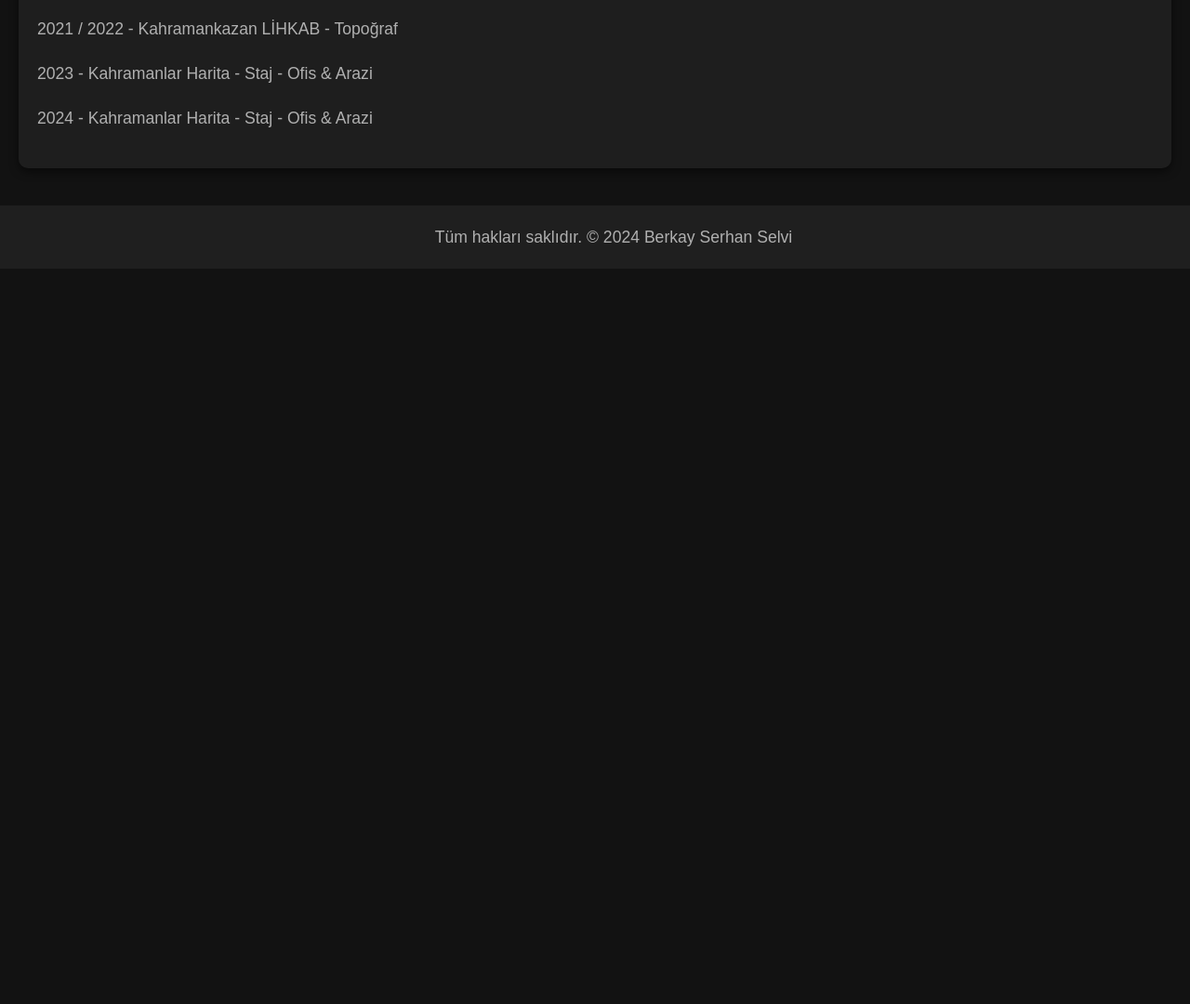
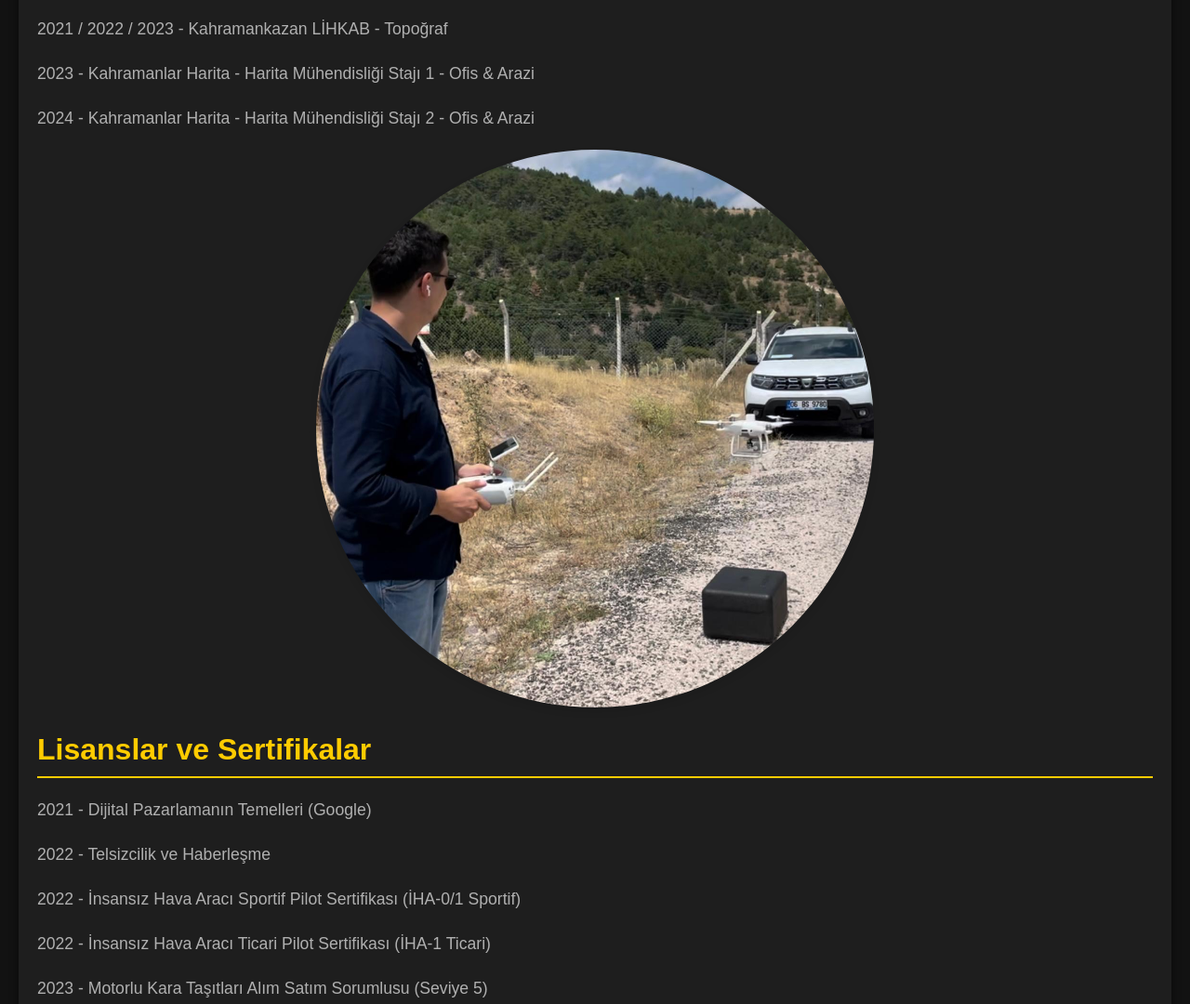
Before and after one commit to GMT-458-Web-GIS/personal-web-page-lihkab, a plain HTML site: page deneyim.html in a window 1280 px wide. Shown: the part 220-1300 px from the top of the page at 93% size. Before the commit the page ends 800 px from the top, so only its background shows below. Drawn offline with Linux system fonts and the light colour scheme.

Commit message:
Add files via upload

```diff
--- a/deneyim.html
+++ b/deneyim.html
@@ -19,9 +19,20 @@
     </nav>
     <main>
         <h2>Deneyim</h2>
-        <p>2021 / 2022 - Kahramankazan LİHKAB - Topoğraf</p>
-        <p>2023 - Kahramanlar Harita - Staj - Ofis & Arazi</p>
-        <p>2024 - Kahramanlar Harita - Staj - Ofis & Arazi</p>
+        <p>2021 / 2022 / 2023 - Kahramankazan LİHKAB - Topoğraf</p>
+        <p>2023 - Kahramanlar Harita - Harita Mühendisliği Stajı 1 - Ofis & Arazi</p>
+        <p>2024 - Kahramanlar Harita - Harita Mühendisliği Stajı 2 - Ofis & Arazi</p>
+        <img src="berkay3.jpeg" alt="Berkay'ın Fotoğrafı" class="profile-picture">
+
+
+        <h2>Lisanslar ve Sertifikalar</h2>
+        <p>2021 - Dijital Pazarlamanın Temelleri (Google)</p>
+        <p>2022 - Telsizcilik ve Haberleşme</p>
+        <p>2022 - İnsansız Hava Aracı Sportif Pilot Sertifikası (İHA-0/1 Sportif)</p>
+        <p>2022 - İnsansız Hava Aracı Ticari Pilot Sertifikası (İHA-1 Ticari)</p>
+        <p>2023 - Motorlu Kara Taşıtları Alım Satım Sorumlusu (Seviye 5)</p>
+        <img src="berkay4.jpeg" alt="Berkay'ın Fotoğrafı" class="profile-picture">
+
     </main>
     <footer>
         <p>Tüm hakları saklıdır. © 2024 Berkay Serhan Selvi</p>
```
Also changed, not shown: hakkinda.html (+1 -0 lines), index.html (+6 -1 lines), projeler.html (+2 -1 lines), style.css (+0 -11 lines), berkay1.jpeg (added), berkay3.jpeg (added), berkay4.jpeg (added), 1 other file.
